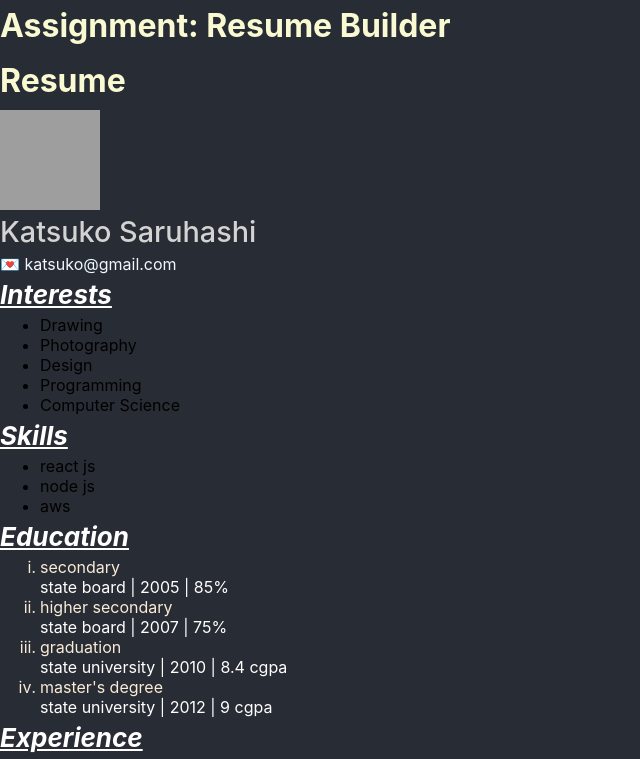
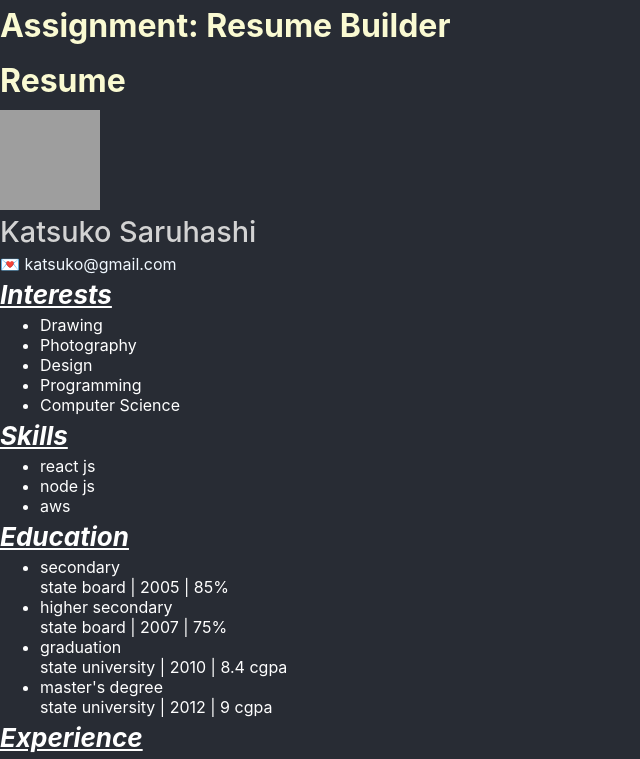
Before and after one commit to PuranjoyPatra/Learning-React, a React (Create React App) app: page / in a window 1280 px wide. Shown: the top 759 px of the page, without its empty margins (0-640 px from the left). Built offline with nearby package versions, Linux system fonts and the light colour scheme; grey boxes are pictures that could not be loaded.

Commit message:
App.css and Resume.js are modified

```diff
--- a/src/App.css
+++ b/src/App.css
@@ -3,12 +3,11 @@
 }
 .App {
   background-color: #282c34;
-  /* display: block; */
-  /* width: suto; */
-  /* height: auto; */
-  width: 100%;
-  height: 100vh;
-  overflow: scroll;
+  display: block;
+  width: auto;
+  height: auto;
+
+  overflow: visible;
 }
 p {
   color: white;
@@ -40,8 +39,8 @@ h2 {
   margin: 5px 0;
 }
 
-.education li {
+ li {
   /* font-size: 15px; */
-  list-style-type: lower-roman;
-  color: antiquewhite;
+  list-style-type: disc;
+  color: white;
 }
--- a/src/components/Resume.js
+++ b/src/components/Resume.js
@@ -4,7 +4,6 @@ const Resume = ({ data }) => {
     document.body.style.background = "white";
     document.body.style.color = "black";
     window.print();
-    alert("successfully print!")
   };
 
   return (
```
